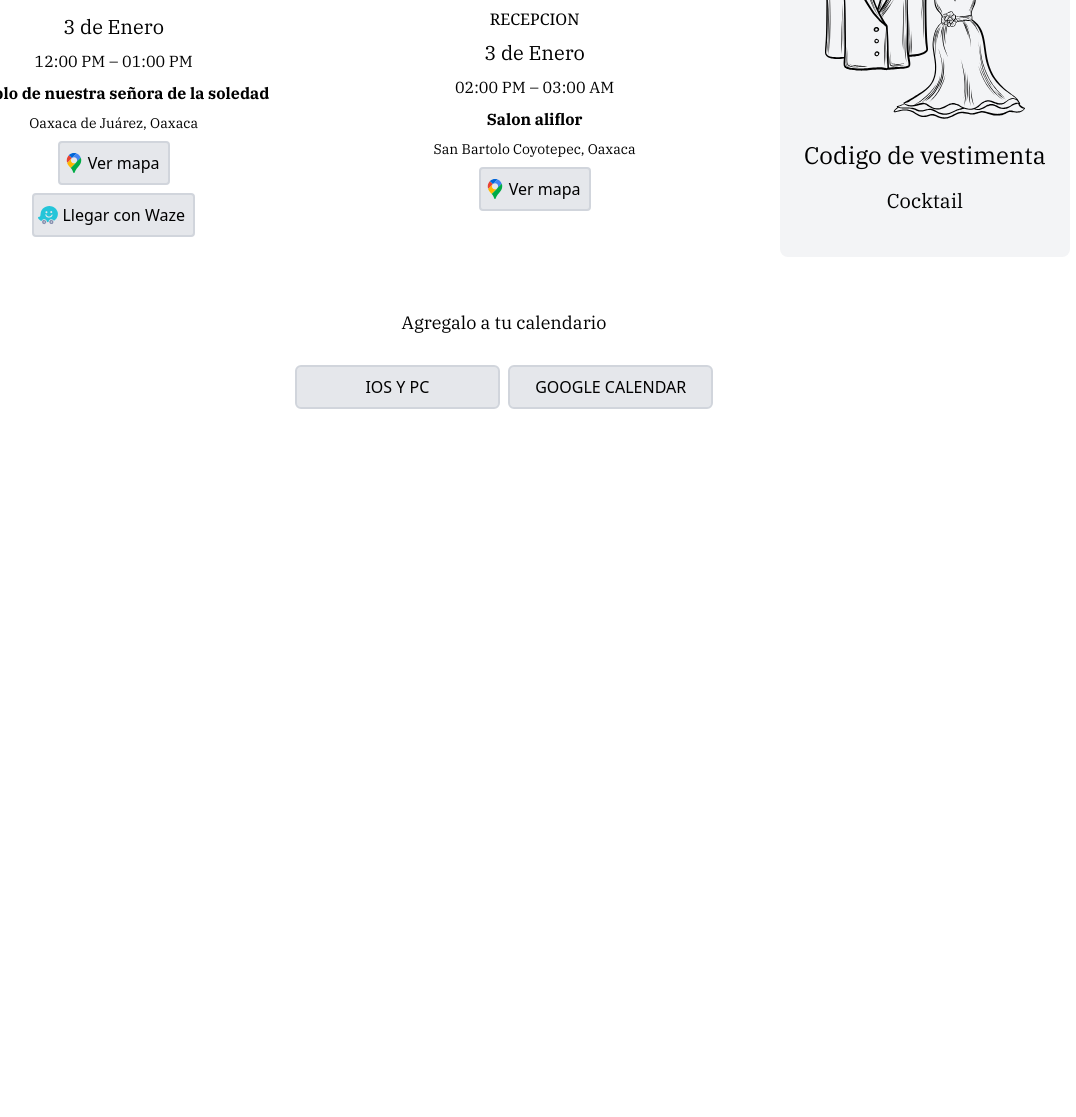
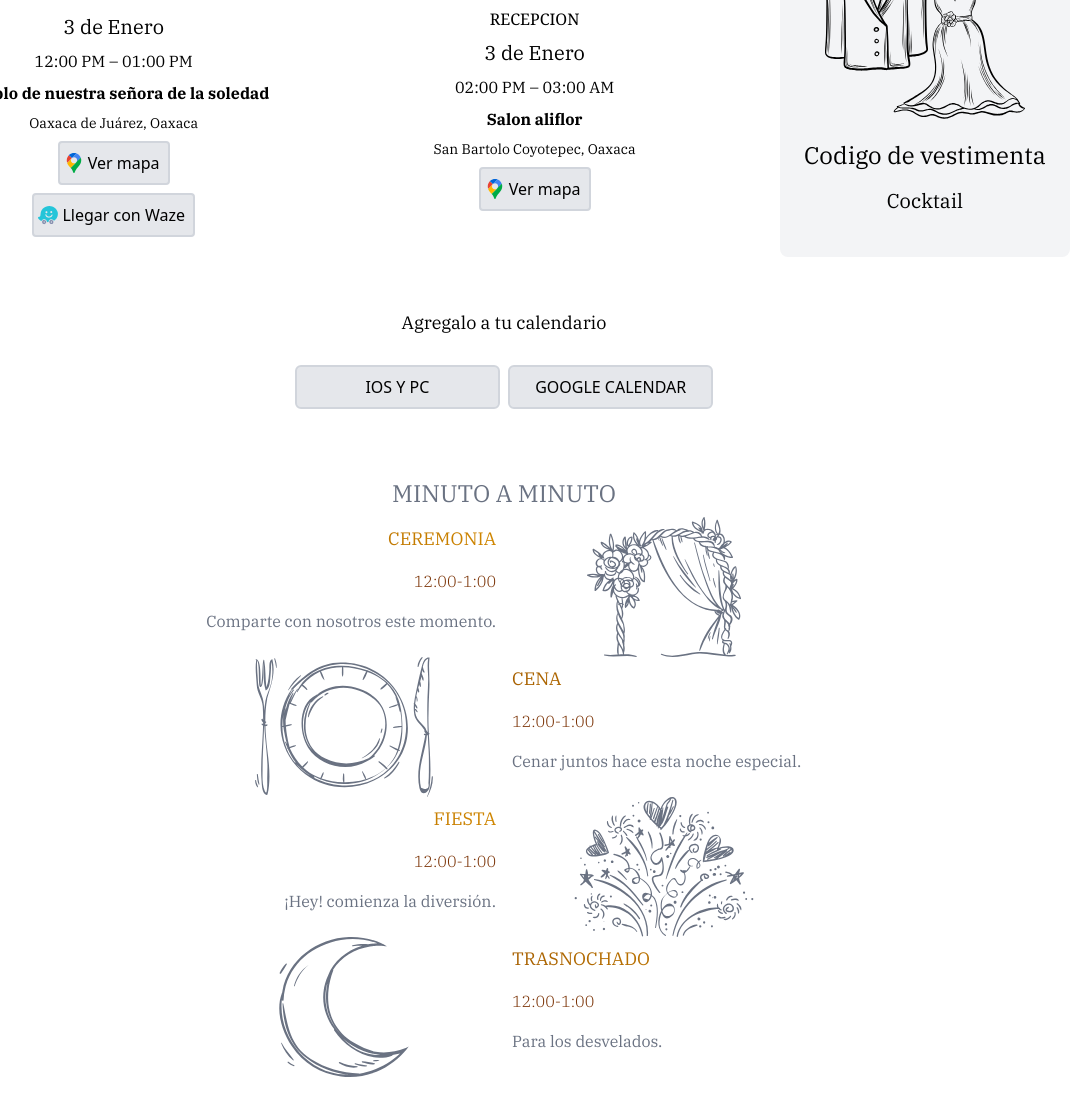
Before and after one commit to lutgaru/MaryYNefta, an Astro site: page / in a window 1280 px wide. Shown: the part 1551-2668 px from the top of the page, without its empty margins (136-1212 px from the left). Before the commit the page ends 1980 px from the top, so only its background shows below. Built offline with nearby package versions, Linux system fonts and the light colour scheme; Astro itself is replaced by a stand-in of ours; no server answers.

Commit message:
add section 5

```diff
--- a/src/components/Main.astro
+++ b/src/components/Main.astro
@@ -8,6 +8,7 @@ import Section1 from "./Section1.astro";
 import Section2 from "./Section2.astro";
 import Section3 from "./Section3.astro";
 import Section4 from "./Section4.astro";
+import Section5 from "./Section5.astro";
 ---
 
 <div id="container">
@@ -20,4 +21,5 @@ import Section4 from "./Section4.astro";
     <Section2 />
     <Section3 />
     <Section4 />
+    <Section5 />
 </div>
--- a/src/components/Section2.astro
+++ b/src/components/Section2.astro
@@ -6,19 +6,3 @@
         Una propuesta, un Sí y una decisión que tomamos juntos. Nuestro amor ha crecido en nosotros, ha madurado y florecido, a veces sencillo, otras caótico pero siempre maravilloso. Así comienza una nueva etapa en nuestras vidas. Somos aventureros, dedicados, fuertes de carácter; los desafíos que hemos enfrentado nos han ayudado a crecer y madurar; debemos agradecer a esos retos porque con ellos nos hemos dado cuenta que juntos podemos lograr lo que nos proponemos. Tan sólo podemos decir que nuestra vida en estos momentos se encuentra completa y estamos listos para compartir el resto de nuestros días juntos.
     </p>
 </div>
-
-<style>
-    @keyframes textWave {
-      0% {
-        background-position: 200% 0%;
-      }
-      100% {
-        background-position: -200% 0%;
-      }
-    }
-
-    .animate-text-wave {
-      background-size: 200% auto;
-      animation: textWave 5s linear infinite;
-    }
-    </style>
--- /dev/null
+++ b/src/components/Section5.astro
@@ -0,0 +1,44 @@
+---
+import Arch from '../assets/arch.svg';
+import Dish from '../assets/dish.svg';
+import Hearth from '../assets/hearth.svg';
+import Mon from '../assets/mon.svg';
+---
+
+<div class="flex flex-col items-center justify-center bg-white py-10">
+    <div>
+        <p class="text-2xl font-ibm p-2 text-gray-500">MINUTO A MINUTO</p>
+    </div>
+    <div class="flex md:w-1/2 justify-center ">
+        <div class="text-end w-1/2">
+            <p class="p-2 text-lg font-ibm text-transparent bg-gradient-to-r from-yellow-700 via-yellow-600 to-yellow-700 bg-clip-text animate-text-wave">CEREMONIA</p>
+            <p class="p-2 text-md font-ibm font-light text-amber-900">12:00-1:00</p>
+            <p class="p-2 text-md font-ibm text-gray-500">Comparte con nosotros este momento.</p>
+        </div>
+        <Arch width={140} height={140} fill={"#6a7282"} class:list={"w-1/2"} />
+    </div>
+    <div class="flex md:w-1/2 justify-center ">
+        <Dish width={140} height={140} fill={"#6a7282"}  class:list={"w-1/2"}  />
+        <div class="w-1/2">
+            <p class="p-2 text-lg font-ibm text-transparent bg-gradient-to-r from-yellow-700 via-yellow-600 to-yellow-700 bg-clip-text animate-text-wave">CENA</p>
+            <p class="p-2 text-md font-ibm font-light text-amber-900">12:00-1:00</p>
+            <p class="p-2 text-md font-ibm text-gray-500">Cenar juntos hace esta noche especial.</p>
+        </div>
+    </div>
+    <div class="flex md:w-1/2 justify-center ">
+        <div class="text-end w-1/2">
+            <p class="p-2 text-lg font-ibm text-transparent bg-gradient-to-r from-yellow-700 via-yellow-600 to-yellow-700 bg-clip-text animate-text-wave">FIESTA</p>
+            <p class="p-2 text-md font-ibm font-light text-amber-900">12:00-1:00</p>
+            <p class="p-2 text-md font-ibm text-gray-500">¡Hey! comienza la diversión.</p>
+        </div>
+        <Hearth width={140} height={140} fill={"#6a7282"}  class:list={"w-1/2"} />
+    </div>
+    <div class="flex md:w-1/2 ">
+        <Mon width={140} height={140} fill={"#6a7282"}   class:list={"w-1/2"}  />
+        <div class=" w-1/2">
+            <p class="p-2 text-lg font-ibm text-transparent bg-gradient-to-r from-yellow-700 via-yellow-600 to-yellow-700 bg-clip-text animate-text-wave">TRASNOCHADO</p>
+            <p class="p-2 text-md font-ibm font-light text-amber-900">12:00-1:00</p>
+            <p class="p-2 text-md font-ibm text-gray-500">Para los desvelados.</p>
+        </div>
+    </div>
+</div>
--- a/src/styles/global.css
+++ b/src/styles/global.css
@@ -30,3 +30,17 @@
   --color-gold2: #D4BD42;
   --font-ibm: "IBM Plex Serif", serif;
 }
+
+@keyframes textWave {
+  0% {
+    background-position: 200% 0%;
+  }
+  100% {
+    background-position: -200% 0%;
+  }
+}
+
+.animate-text-wave {
+  background-size: 200% auto;
+  animation: textWave 5s linear infinite;
+}
```
Also changed, not shown: src/assets/arch.svg (added), src/assets/dish.svg (added), src/assets/hearth.svg (added), src/assets/mon.svg (added).
